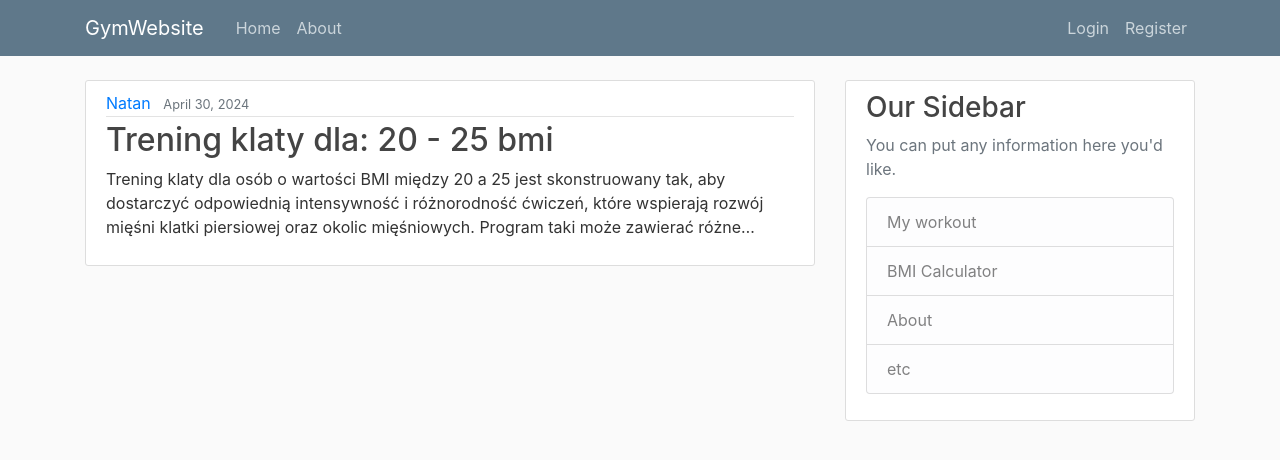
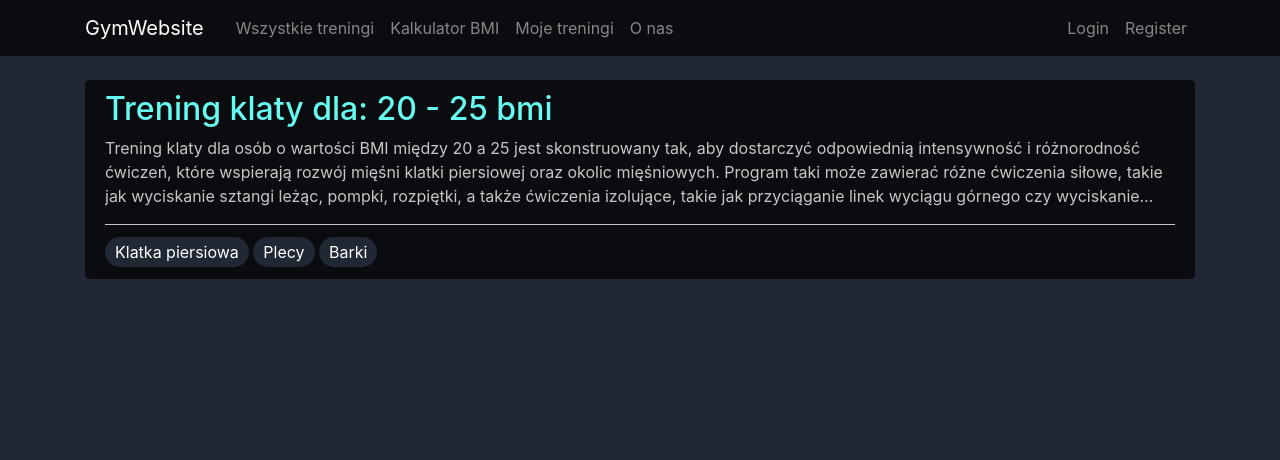
Before and after one commit to Gr33nEight/GymWebsite, a Django app: page / in a window 1280 px wide. Shown: the top 460 px of the page. Run offline with Django 5.2, Linux system fonts and the light colour scheme; data comes from the database, SQL or seed files in the repository; some libraries are stand-ins or nearby versions.

Commit message:
changed color theme

```diff
--- a/main/static/main/main.css
+++ b/main/static/main/main.css
@@ -1,11 +1,11 @@
 body {
-    background: #fafafa;
-    color: #333333;
+    background: #1f2833;
+    color: #c5c6c7;
     margin-top: 5rem;
   }
 
   h1, h2, h3, h4, h5, h6 {
-    color: #444444;
+    color: #66fcf1;
   }
 
   ul {
@@ -13,40 +13,42 @@ body {
   }
 
   .bg-steel {
-    background-color: #5f788a;
+    background-color: #0b0c10;
   }
 
-  .site-header .navbar-nav .nav-link {
-    color: #cbd5db;
+  .navbar-nav .nav-link {
+    color: #C65;
   }
 
-  .site-header .navbar-nav .nav-link:hover {
-    color: #ffffff;
+  .navbar-nav .nav-link:hover {
+    color: #0FA4AF;
+    font-weight: 500;
   }
 
-  .site-header .navbar-nav .nav-link.active {
+  .navbar-nav .nav-link.active {
     font-weight: 500;
   }
 
   .content-section {
-    background: #ffffff;
+    background: #0b0c10;
     padding: 10px 20px;
-    border: 1px solid #dddddd;
-    border-radius: 3px;
+    border: none;
+    border-radius: 5px;
     margin-bottom: 20px;
   }
 
   .article-title {
-    color: #444444;
+    color: #66fcf1;
   }
 
   a.article-title:hover {
-    color: #428bca;
+    color: #afdde5;
     text-decoration: none;
   }
 
   .article-content {
     white-space: pre-line;
+    color: #c5c6c7;
   }
 
   .article-img {
@@ -56,13 +58,23 @@ body {
   }
 
   .article-metadata {
-    padding-bottom: 1px;
-    margin-bottom: 4px;
-    border-bottom: 1px solid #e3e3e3
+    padding-block: 15px;
+    margin-bottom: -10px;
+    border-top: 1px solid #c5c6c7;
+  }
+
+  .body-part {
+    color: #ffff;
+    display: inline;
+    padding-inline: 5px;
+    background-color: #1f2833;
+    border-radius: 20px;
+    padding: 5px;
+    padding-inline: 10px;
   }
 
   .article-metadata a:hover {
-    color: #333;
+    color: #afdde5;
     text-decoration: none;
   }
 
--- a/main/templates/main/about.html
+++ b/main/templates/main/about.html
@@ -1,12 +1,12 @@
 {% extends "main/base.html" %}
 {% block content %}
 <div class="container mt-4">
-    <h2>About Us</h2>
+    <h2>O nas</h2>
     <p>Lorem ipsum dolor sit amet, consectetur adipiscing elit. Nullam nec eros nisl. Vestibulum bibendum risus id justo condimentum, ac aliquam enim dictum. Quisque dapibus nulla sit amet sapien auctor congue.</p>
     <p>Phasellus nec risus nec leo sodales ullamcorper. Vivamus interdum elit at odio vehicula, sit amet fermentum lorem ullamcorper. Donec tincidunt lorem ut mauris lacinia vehicula.</p>
 </div>
 <div class="container mt-4">
-    <h2>Contact</h2>
+    <h2>Kontakt</h2>
     <p>Natanael Jop 54396</p>
     <p>Krzysztof Stępień</p>
 </div>
--- a/main/templates/main/base.html
+++ b/main/templates/main/base.html
@@ -2,11 +2,9 @@
 <!DOCTYPE html>
 <html lang="pl">
 <head>
-
     <meta charset="utf-8">
     <meta name="viewport" content="width=device-width, initial-scale=1, shrink-to-fit=no">
     <link rel="stylesheet" href="https://cdn.jsdelivr.net/npm/bootstrap@4.0.0/dist/css/bootstrap.min.css" integrity="sha384-Gn5384xqQ1aoWXA+058RXPxPg6fy4IWvTNh0E263XmFcJlSAwiGgFAW/dAiS6JXm" crossorigin="anonymous">
-
     <link rel="stylesheet" type="text/css" href="{% static 'main/main.css' %}">
 
     {% if title %}
@@ -25,8 +23,10 @@
             </button>
             <div class="collapse navbar-collapse" id="navbarToggle">
               <div class="navbar-nav mr-auto">
-                <a class="nav-item nav-link" href="{% url 'home' %}">Home</a>
-                <a class="nav-item nav-link" href="{% url 'about' %}">About</a>
+                <a class="nav-item nav-link" href="{% url 'home' %}">Wszystkie treningi</a>
+                <a class="nav-item nav-link" href="{% url 'calculator' %}">Kalkulator BMI</a>
+                <a class="nav-item nav-link" href="{% url 'my-workouts' %}">Moje treningi</a>
+                <a class="nav-item nav-link" href="{% url 'about' %}">O nas</a>
               </div>
               <!-- Navbar Right Side -->
               <div class="navbar-nav">
@@ -44,26 +44,13 @@
       </header>
       <main role="main" class="container">
         <div class="row">
-          <div class="col-md-8">
+          <div class="col">
             {% if messages %}
               {% for message in messages %}
                 <div class="alert alert-{{ message.tags }}"> {{ message }}</div>
               {% endfor %}
             {% endif %}
             {% block content %}{% endblock %}
-          </div>
-          <div class="col-md-4">
-            <div class="content-section">
-              <h3>Our Sidebar</h3>
-              <p class='text-muted'>You can put any information here you'd like.
-                <ul class="list-group">
-                  <li class="list-group-item list-group-item-light">My workout</li>
-                  <li class="list-group-item list-group-item-light">BMI Calculator</li>
-                  <li class="list-group-item list-group-item-light">About</li>
-                  <li class="list-group-item list-group-item-light">etc</li>
-                </ul>
-              </p>
-            </div>
           </div>
         </div>
       </main>
--- a/main/templates/main/home.html
+++ b/main/templates/main/home.html
@@ -3,12 +3,13 @@
     {% for workout in workouts %}
         <article class="media content-section">
             <div class="media-body">
-            <div class="article-metadata">
-                <a class="mr-2" href="#">{{ workout.author }}</a>
-                <small class="text-muted">{{ workout.created_at|date:"F d, Y" }}</small>
-            </div>
-            <h2><a class="article-title" href="{% url 'workout-detail' workout.id %}">{{ workout.title }}</a></h2>
-            <p class="text-line-limited">{{ workout.description }}</p>
+                <h2><a class="article-title" href="{% url 'workout-detail' workout.id %}">{{ workout.title }}</a></h2>
+                <p class="text-line-limited">{{ workout.description }}</p>
+                <div class="article-metadata">
+                    {% for i in workout.body_parts.all %}
+                        <div class="body-part">{{ i }}</div>
+                    {% endfor %}
+                </div>
             </div>
         </article>
     {% endfor %}
--- a/main/urls.py
+++ b/main/urls.py
@@ -1,9 +1,11 @@
 from django.urls import path
-from .views import WorkoutListView, WorkoutDetailView
+from .views import WorkoutListView, WorkoutDetailView, MyWorkoutListView
 from . import views
 
 urlpatterns = [
     path('', WorkoutListView.as_view(), name='home'),
     path('about/', views.about, name='about'),
+    path('calculator/', views.calculator, name='calculator'),
+    path('my-workouts/', MyWorkoutListView.as_view(), name='my-workouts'),
     path('workout/<int:pk>/', WorkoutDetailView.as_view(), name='workout-detail'),
 ]
--- a/main/views.py
+++ b/main/views.py
@@ -14,9 +14,17 @@ class WorkoutListView(ListView):
     context_object_name = 'workouts'
     ordering = ['-created_at']
 
+class MyWorkoutListView(ListView):
+    model = Workout
+    template_name = 'main/my-workouts.html'
+    context_object_name = 'myWorkouts'
+    ordering = ['-created_at']
+
 class WorkoutDetailView(DetailView):
     model = Workout
 
-
 def about(request):
     return render(request, 'main/about.html')
+
+def calculator(request):
+    return render(request, 'main/calculator.html')
```
Also changed, not shown: other parts of main/static/main/main.css (+43 -0 lines).
